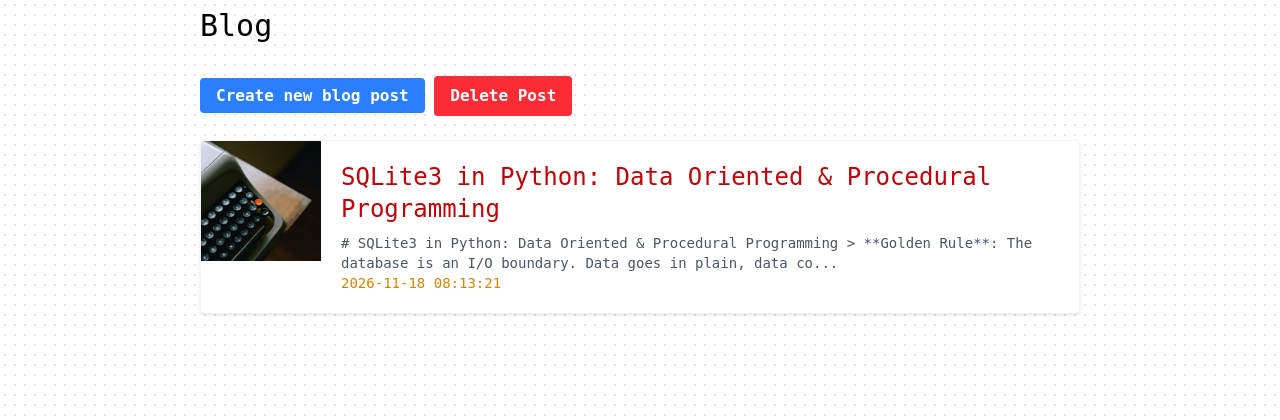
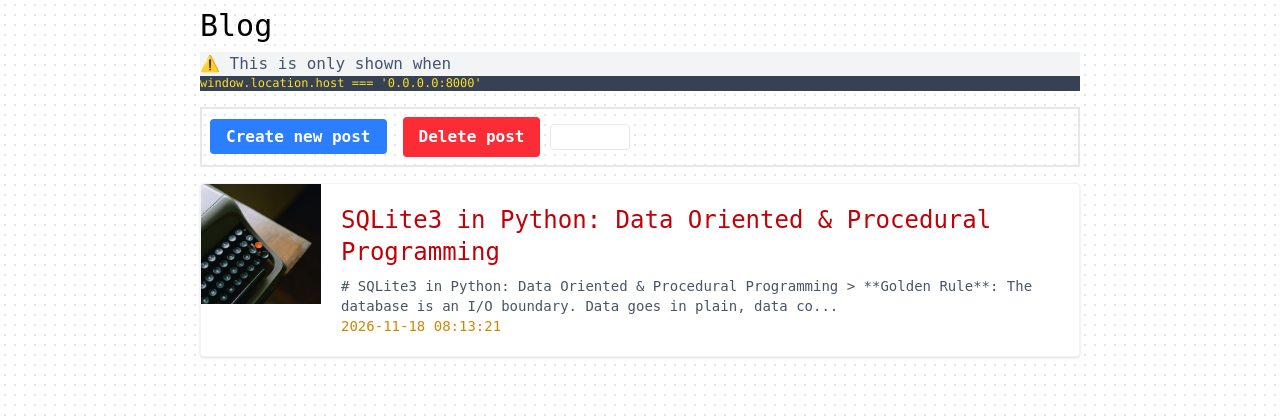
Before and after one commit to GeroZayas/Gero-Website-2026, a FastAPI app: page /blog in a window 1280 px wide. Shown: the part 50-470 px from the top of the page. Run offline with FastAPI, Linux system fonts and the light colour scheme; data comes from the database, SQL or seed files in the repository; parts of the project's set-up code (start-up, migrations or seed data) failed here and were passed over; some libraries are stand-ins or nearby versions; some web fonts are replaced.

Commit message:
feat: include create delete post options only when in localhost 8000 for dev

```diff
--- a/templates/blog.html
+++ b/templates/blog.html
@@ -7,17 +7,7 @@ blog_post_card %}
     <h1 class="text-3xl">Blog</h1>
 </div>
 
-<br>
-<div>
-    <a class="bg-blue-500 hover:bg-blue-700 text-white font-bold py-2 px-4 rounded" href="/blog-post-creator">Create new
-        blog post</a>
-    </a>
-
-    <button data-on:click="@post('/blog-post-creator-delete-post/' + $blogPostIdDelete); window.location.reload();" class="bg-red-500 hover:bg-red-700 text-white font-bold py-2 px-4 rounded">Delete Post</button>
-    <input data-bind:blog-post-id-delete type="number">
-
-</div>
-<br>
+{% include "create_delete_post.html" %}
 
 <div class="flex flex-col gap-3">
     {% for post in blog_posts %}
--- /dev/null
+++ b/templates/jinja_components/create_delete_post.html
@@ -0,0 +1,20 @@
+<div data-signals="{isLocal: window.location.host === '0.0.0.0:8000'}">
+    <p data-show="$isLocal" class="bg-gray-100 text-slate-600">⚠️ This is only shown when
+    <pre data-show="$isLocal" class="text-xs bg-gray-700 text-yellow-300"><code>window.location.host === '0.0.0.0:8000'</code></pre>
+    </p>
+    <div data-show="$isLocal" class="w-auto mt-4 mb-4 items-center flex gap-4 p-2 border-2 border-gray-200">
+        <div>
+            <a class="bg-blue-500 hover:bg-blue-700 text-white font-bold lg:py-2 lg:px-4 rounded"
+                href="/blog-post-creator">Create
+                new
+                post</a>
+            </a>
+        </div>
+        <div>
+            <button
+                data-on:click="@post('/blog-post-creator-delete-post/' + $blogPostIdDelete); window.location.reload();"
+                class="bg-red-500 hover:bg-red-700 text-white font-bold lg:py-2 lg:px-4 rounded">Delete post</button>
+            <input class="bg-white border w-20 border-gray-200 rounded " data-bind:blog-post-id-delete type="number">
+        </div>
+    </div>
+</div>
```
